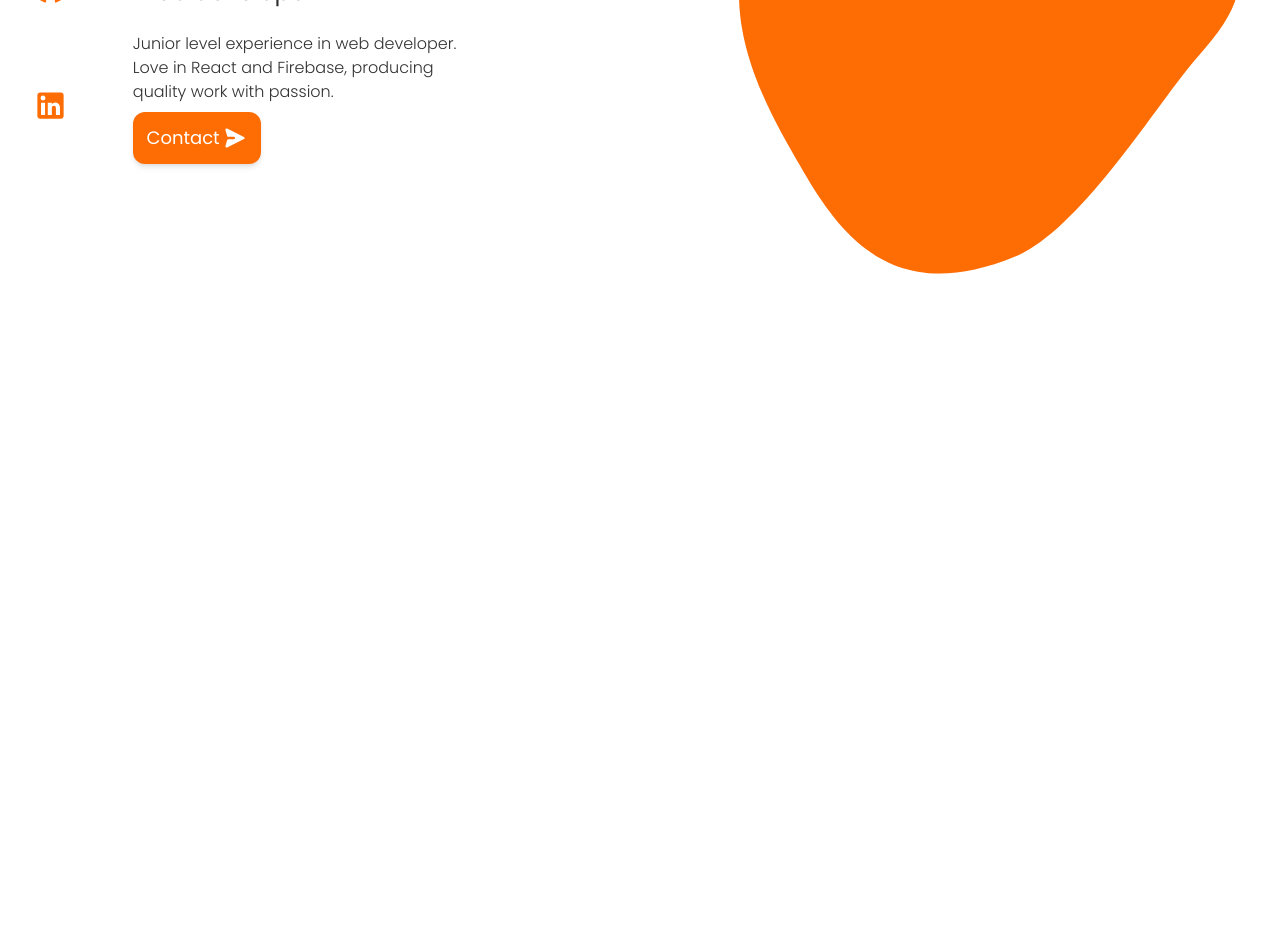
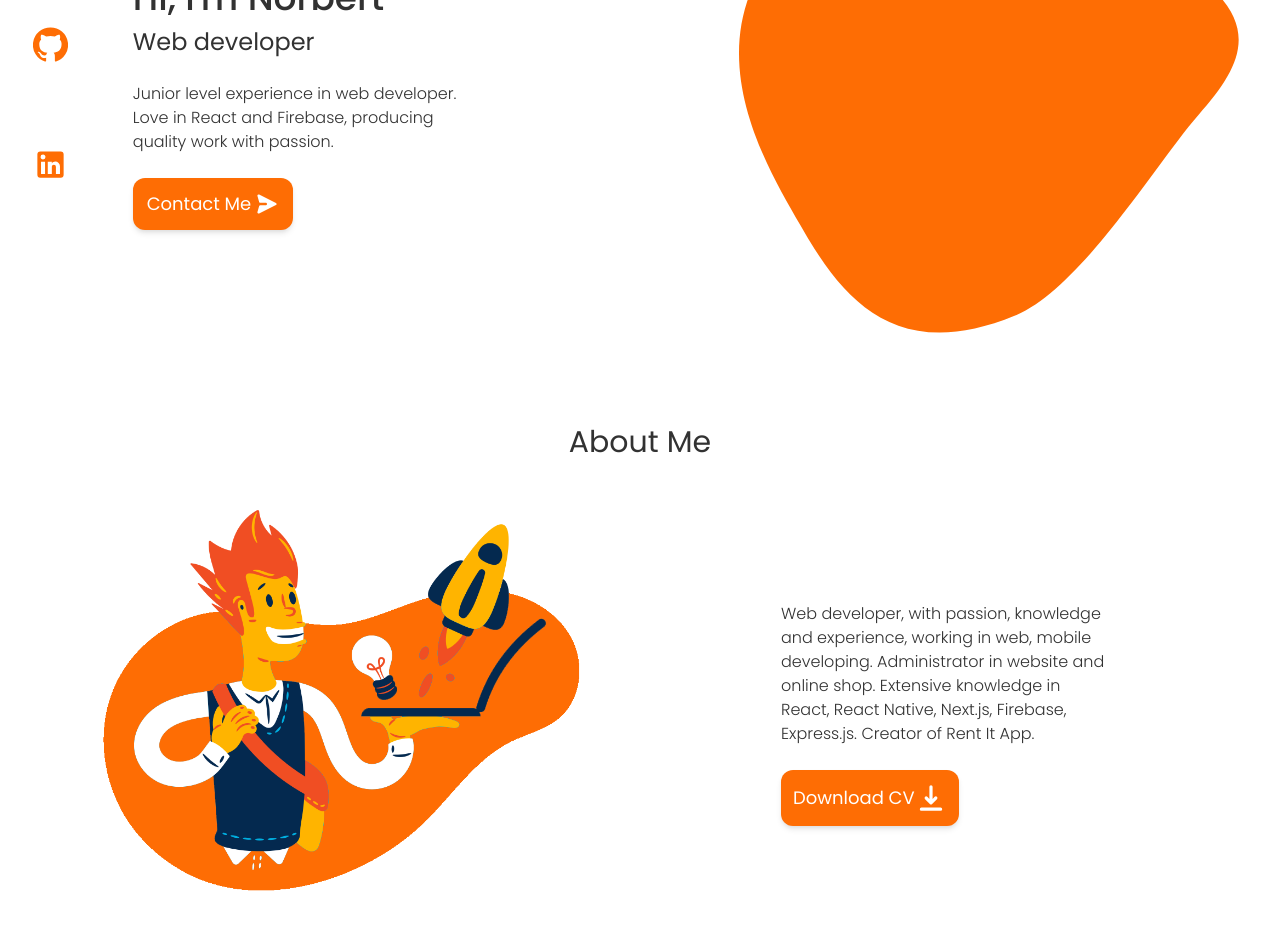
Before and after one commit to Nik0di3m/NikoCode, a Next.js app: page / in a window 1280 px wide. Shown: the part 260-1190 px from the top of the page. Before the commit the page ends 844 px from the top, so only its background shows below. Built offline with nearby package versions, Linux system fonts and the light colour scheme.

Commit message:
AboutMe End

```diff
--- /dev/null
+++ b/components/AboutMe/AboutMe.js
@@ -0,0 +1,33 @@
+import Image from "next/image"
+import Button from "../Button/Button"
+import { DownloadIcon } from "@heroicons/react/solid"
+const AboutMe = () => {
+    return (
+        <div className="flex flex-col items-center justify-center">
+            {/* Main container */}
+            <h2 className="text-3xl">
+                About Me
+            </h2>
+            <div className="flex-col flex lg:flex-row justify-around items-center">
+                <div>
+                    {/* image */}
+                    <Image src="/images/aboutme.png" width={500} height={500} />
+                </div>
+                <div className="w-[90%] p-2 text-justify lg:text-left dark:text-secondary items-center lg:w-2/6 h-80 lg:p-4 flex flex-col justify-center lg:items-start break-words">
+                    {/* text */}
+                    <p className="w-5/6 font-light">
+                        Web developer, with passion, knowledge and experience, working in web, mobile developing. Administrator in website and online shop.  Extensive knowledge in React, React Native, Next.js, Firebase,  Express.js. Creator of Rent It App.
+                    </p>
+
+                    <Button
+                        text="Download CV"
+                        icon={<DownloadIcon className="h-8" />}
+                        style="mt-6 shadow-md"
+                    />
+                </div>
+            </div>
+        </div>
+    )
+}
+
+export default AboutMe
--- a/components/Button/Button.js
+++ b/components/Button/Button.js
@@ -2,7 +2,7 @@ import { PaperAirplaneIcon } from "@heroicons/react/solid"
 
 const Button = ({ text, icon, style }) => {
     return (
-        <div className={`bg-orange w-32 flex justify-around items-center p-3 rounded-xl text-light hover:scale-110 cursor-pointer ${style}`}>
+        <div className={`bg-orange flex justify-around items-center p-3 rounded-xl text-light hover:scale-110 cursor-pointer ${style}`}>
             <h3 className="text-lg">{text}</h3>{icon}
         </div>
     )
--- a/components/Hero/Hero.js
+++ b/components/Hero/Hero.js
@@ -5,7 +5,7 @@ import Image from "next/image"
 import Button from '../Button/Button';
 const Hero = () => {
     return (
-        <div className="flex flex-col justify-center items-center lg:flex-row">
+        <div className="flex flex-col justify-center items-center lg:flex-row lg:min-h-[80vh]">
             <div className="flex-col flex justify-around items-center lg:flex-row">
                 <div className="flex justify-around h-auto w-2/5 mb-6 mt-2 lg:flex-col lg:h-60 lg:w-auto lg:mb-0 lg:mt-0">
                     {/* social meda */}
@@ -22,9 +22,9 @@ const Hero = () => {
                         <p className="w-5/6 font-light lg:w-2/3 dark:text-secondary">Junior level experience in web developer. Love in React and Firebase, producing quality work with passion.</p>
                     </div>
                     <Button
-                        text="Contact"
+                        text="Contact Me"
                         icon={<PaperAirplaneIcon className="h-6 rotate-90" />}
-                        style='mt-2 shadow-md'
+                        style='mt-6 shadow-md w-40 '
                     />
                 </div>
                 <div className="p-2">
--- a/components/Menu/Menu.js
+++ b/components/Menu/Menu.js
@@ -1,6 +1,5 @@
 import MenuItems from "./MenuItems"
-import { MoonIcon, MenuIcon } from '@heroicons/react/outline'
-import { MoonIcon as MooonSolid } from '@heroicons/react/solid'
+import { MoonIcon, MenuIcon, SunIcon } from '@heroicons/react/outline'
 import { useTheme } from "next-themes"
 import { useState } from "react"
 import SideBar from "./SideBar"
@@ -34,14 +33,14 @@ const Menu = () => {
                     {theme === 'light' ?
                         <MoonIcon className="h-5 ml-5 hover:scale-110 cursor-pointer" onClick={themeHendler} />
                         :
-                        <MooonSolid className="h-5 ml-5 hover:scale-110 cursor-pointer" onClick={themeHendler} />
+                        <SunIcon className="h-5 ml-5 hover:scale-110 cursor-pointer" onClick={themeHendler} />
                     }
                 </div>
                 <div className="flex w-2/6 justify-between lg:hidden">
                     {theme === 'light' ?
                         <MoonIcon className="h-8 ml-5 hover:scale-110 cursor-pointer" onClick={themeHendler} />
                         :
-                        <MooonSolid className="h-8 ml-5 hover:scale-110 cursor-pointer" onClick={themeHendler} />
+                        <SunIcon className="h-8 ml-5 hover:scale-110 cursor-pointer" onClick={themeHendler} />
                     }
                     {theme === 'light' ?
                         <MenuIcon className="h-8" onClick={() => setActive(!active)} />
--- a/pages/index.js
+++ b/pages/index.js
@@ -1,4 +1,5 @@
 import Head from 'next/head'
+import AboutMe from '../components/AboutMe/AboutMe'
 import Hero from '../components/Hero/Hero'
 import Menu from '../components/Menu/Menu'
 
@@ -11,6 +12,7 @@ const index = () => {
       <Menu />
       <div className='max-w-[1536px] m-auto min-h-screen'>
         <Hero />
+        <AboutMe />
       </div>
 
     </div>
```
Also changed, not shown: public/images/aboutme.png (added).
